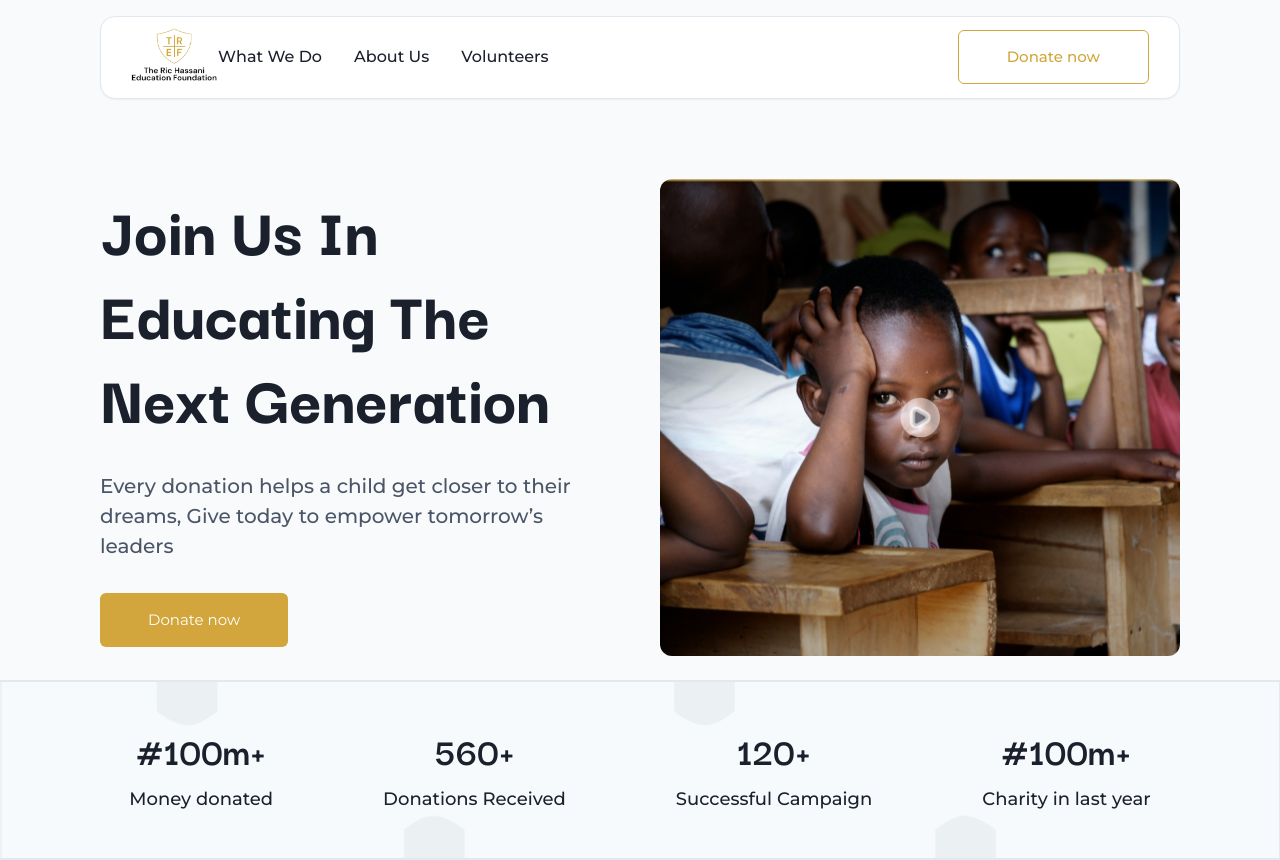
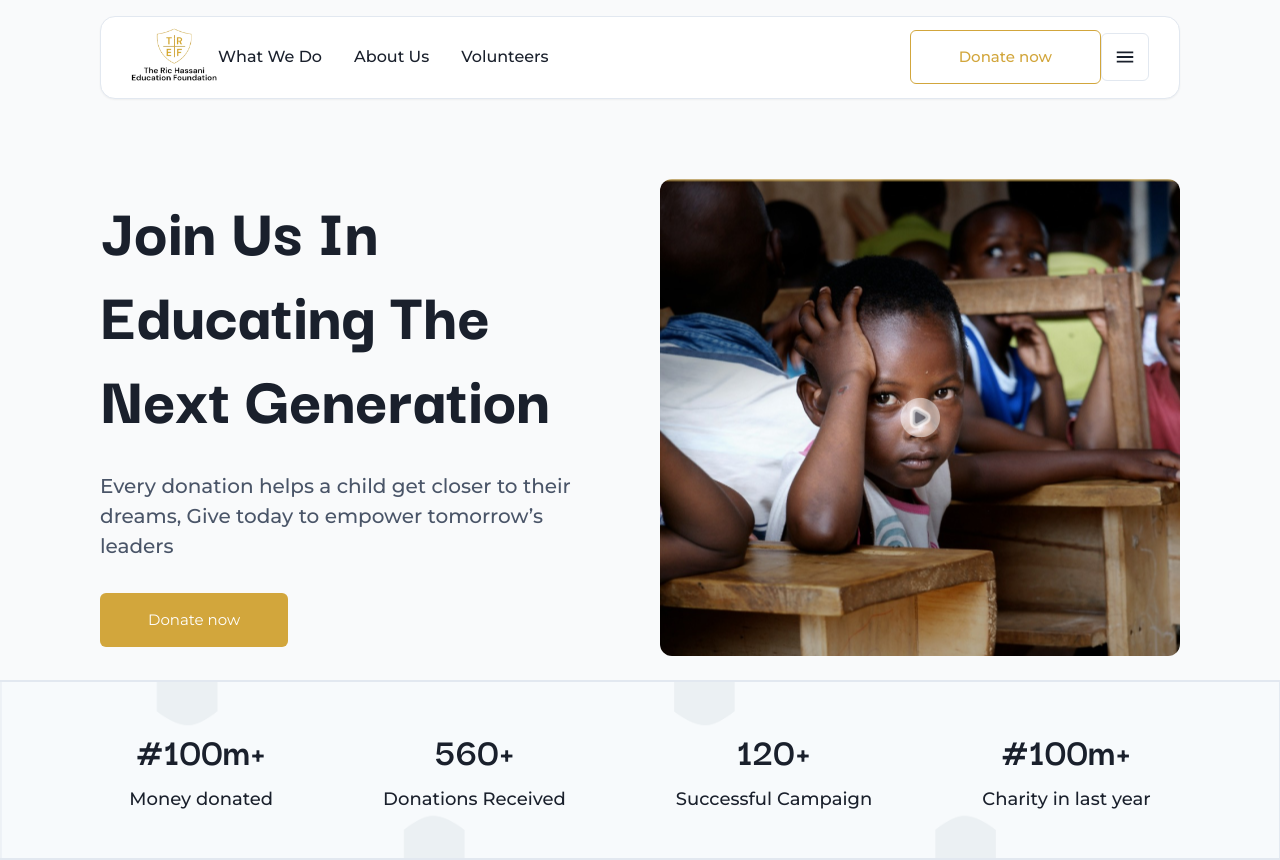
Before and after one commit to codiejay/poki-scrapie, a Next.js app: page / in a window 1280 px wide. Shown: the top 860 px of the page. Built offline with nearby package versions, Linux system fonts and the light colour scheme.

Commit message:
Update header with Mobile responsiveness

```diff
--- a/src/Components/Header/Header.js
+++ b/src/Components/Header/Header.js
@@ -1,9 +1,21 @@
-import { Box, Button, Flex, Image, Link, Text } from "@chakra-ui/react";
+import {
+  Box,
+  Button,
+  Flex,
+  Image,
+  Link,
+  Menu,
+  MenuButton,
+  MenuList,
+  Text,
+} from "@chakra-ui/react";
 import { useEffect, useState } from "react";
+import { IoMdClose } from "react-icons/io";
+import { MdOutlineMenu } from "react-icons/md";
 
 export const Header = () => {
   const [isScrolled, setIsScrolled] = useState(false);
-
+  const [isMenuOpen, setIsMenuOpen] = useState(false);
   useEffect(() => {
     const handleScroll = () => {
       if (window.scrollY > 50) {
@@ -30,7 +42,7 @@ export const Header = () => {
       border="1px solid #E2E8F0"
       position={isScrolled ? "fixed" : "relative"}
       top={isScrolled ? "1%" : "0"} // Adjusted to fix to the top
-      left={isScrolled && ["3%", "15%"]} // Full width on smaller screens
+      left={isScrolled && ["10%", "15%"]} // Full width on smaller screens
       width={isScrolled ? ["95%", "100%", "70%"] : "100%"} // Responsive width
       backdropFilter={isScrolled ? "blur(8px)" : "none"}
       zIndex="1000"
@@ -43,6 +55,7 @@ export const Header = () => {
         />
       </Box>
       <Flex
+        display={["none", "flex", "flex"]}
         fontFamily="primary"
         fontWeight="500"
         fontSize={["12px", "16px"]}
@@ -60,6 +73,7 @@ export const Header = () => {
         </Link>
       </Flex>
       <Button
+        display={["none", "flex", "flex"]}
         w="fit-content"
         fontFamily="primary"
         fontSize={["12px", "15px"]}
@@ -75,6 +89,85 @@ export const Header = () => {
       >
         Donate now
       </Button>
+      <Menu
+        onOpen={() => setIsMenuOpen(true)}
+        onClose={() => setIsMenuOpen(false)}
+        size="2xl"
+        display={["none", "flex", "flex"]}
+      >
+        <MenuButton
+          as={Button}
+          p="3"
+          w="fit-content"
+          h="fit-content"
+          bg="transparent"
+          border="1px solid #E2E8F0"
+          _active={{
+            outline: "transparent",
+          }}
+          _hover={{
+            outline: "transparent",
+          }}
+        >
+          {isMenuOpen ? (
+            <IoMdClose fontSize="22px" />
+          ) : (
+            <MdOutlineMenu fontSize="22px" />
+          )}
+        </MenuButton>
+        <MenuList minW="395px" mt="2" py="12" pt="4" mr="0.3rem" px="4">
+          <Flex
+            fontFamily="primary"
+            fontWeight="500"
+            fontSize={["12px", "16px"]}
+            gap={["4", "8"]}
+            flexGrow={1}
+            flexDir="column"
+            mb="4"
+          >
+            <Link
+              fontSize="16px"
+              color="16px"
+              href="/#acts"
+              style={{ textDecoration: "none" }}
+            >
+              <Text>What We Do</Text>
+            </Link>
+            <Link
+              fontSize="16px"
+              color="16px"
+              href="/#about"
+              style={{ textDecoration: "none" }}
+            >
+              <Text>About Us</Text>
+            </Link>
+            <Link
+              fontSize="16px"
+              color="16px"
+              href="/#volunteers"
+              style={{ textDecoration: "none" }}
+            >
+              <Text>Volunteers</Text>
+            </Link>
+          </Flex>
+          <Button
+            w="100%"
+            fontFamily="primary"
+            fontSize={["12px", "15px"]}
+            fontWeight="500"
+            _hover={{ bg: "transparent" }}
+            border="1.5px solid"
+            bg="#D2A63C"
+            borderColor={isScrolled ? "transparent" : "#D2A63C"}
+            color="white"
+            px="12"
+            h={["40px", "54px"]}
+            py="0"
+          >
+            Donate now
+          </Button>
+        </MenuList>
+      </Menu>
     </Flex>
   );
 };
```
